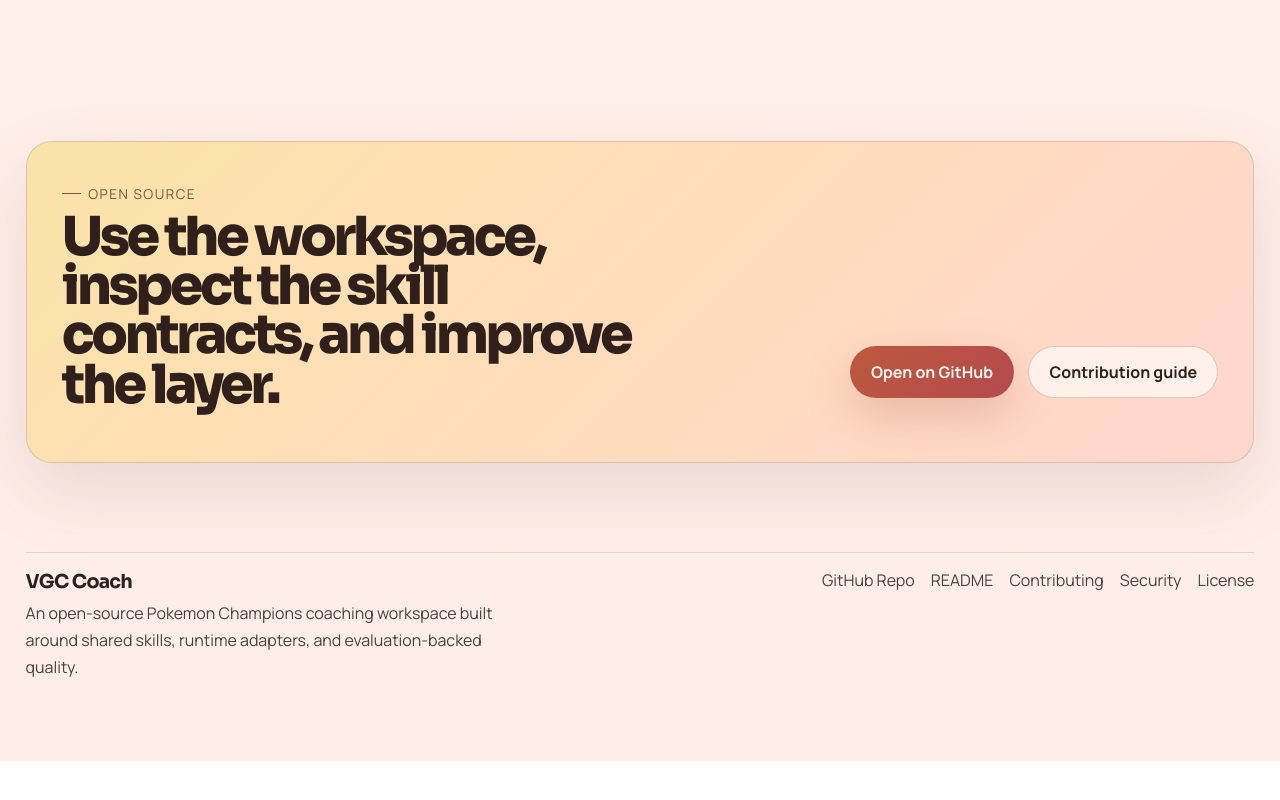
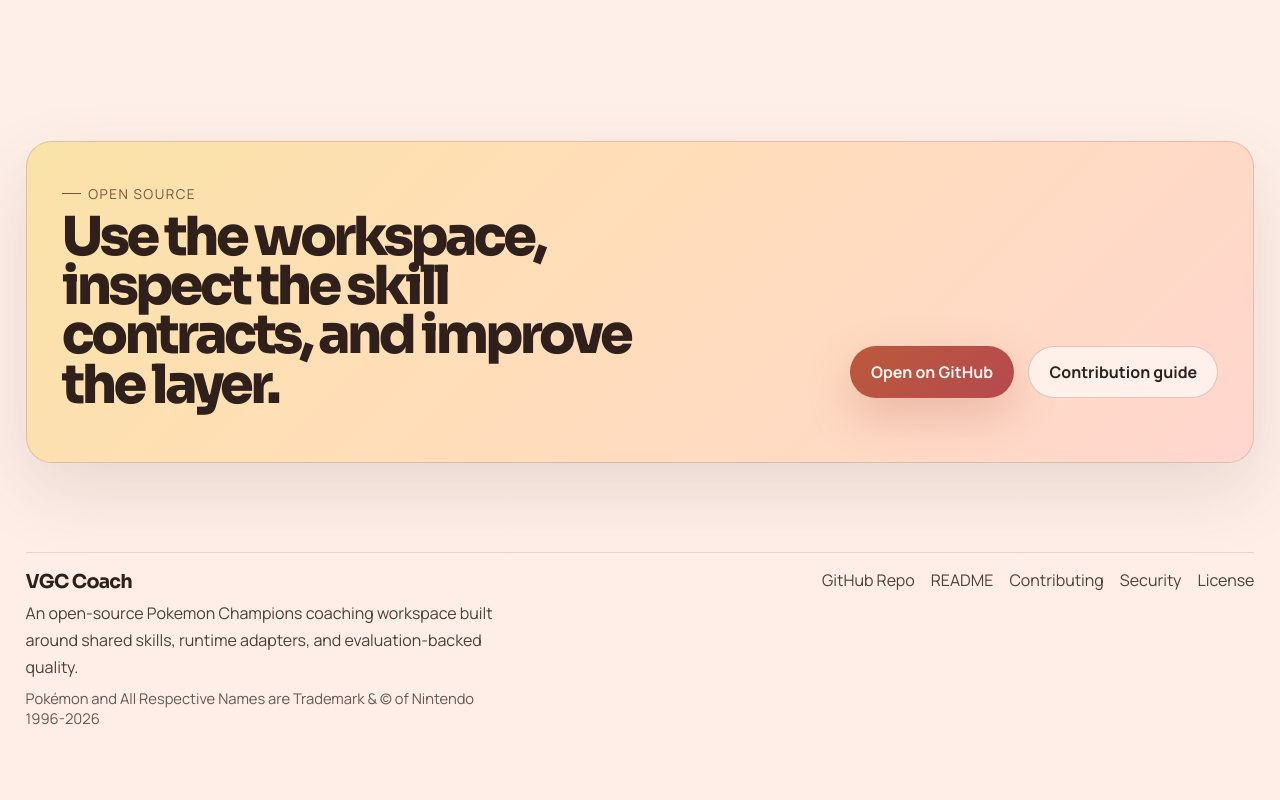
Before and after one commit to NoahJenkins/vgc-coach, a React (Vite) app in the folder site/: page / in a window 1280 px wide. Shown: the part 5718-6518 px from the top of the page. Before the commit the page ends 6479 px from the top, so only its background shows below. Built offline with nearby package versions, Linux system fonts and the light colour scheme.

Commit message:
Add dynamic Nintendo trademark footer

```diff
--- a/site/src/App.tsx
+++ b/site/src/App.tsx
@@ -12,6 +12,8 @@ import {
 } from "./siteContent";
 
 function App() {
+  const currentYear = new Date().getFullYear();
+
   return (
       <div className="page-shell">
         <div className="background-texture" aria-hidden="true" />
@@ -262,6 +264,10 @@ function App() {
             An open-source Pokemon Champions coaching workspace built around
             shared skills, runtime adapters, and evaluation-backed quality.
           </p>
+          <p className="footer-legal">
+            Pokémon and All Respective Names are Trademark &amp; © of Nintendo
+            1996-{currentYear}
+          </p>
         </div>
         <div className="footer-links">
           {footerLinks.map((link) => (
--- a/site/src/styles.css
+++ b/site/src/styles.css
@@ -559,6 +559,13 @@ pre {
   max-width: 52ch;
 }
 
+.footer-legal {
+  margin: 0.45rem 0 0;
+  max-width: 52ch;
+  font-size: 0.92rem;
+  color: color-mix(in oklch, var(--ink) 72%, white);
+}
+
 .footer-links {
   display: flex;
   flex-wrap: wrap;
```
